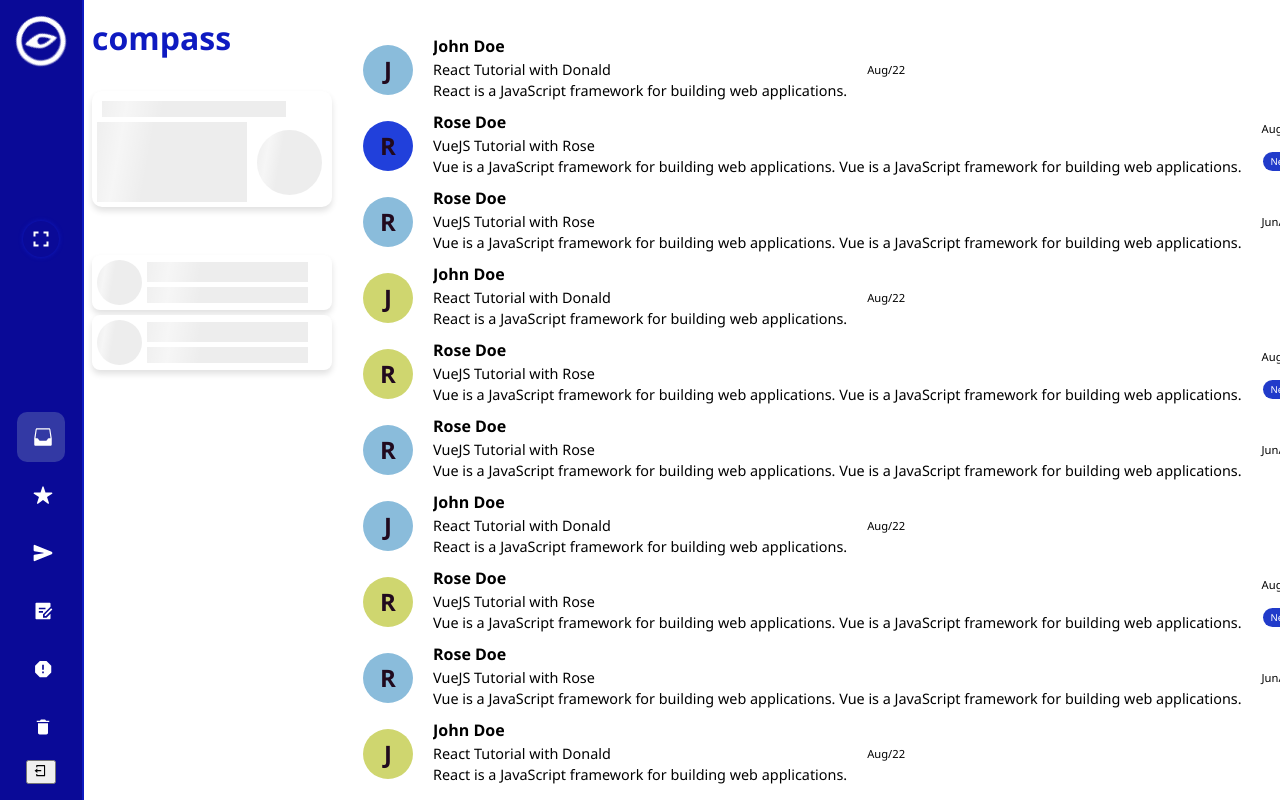
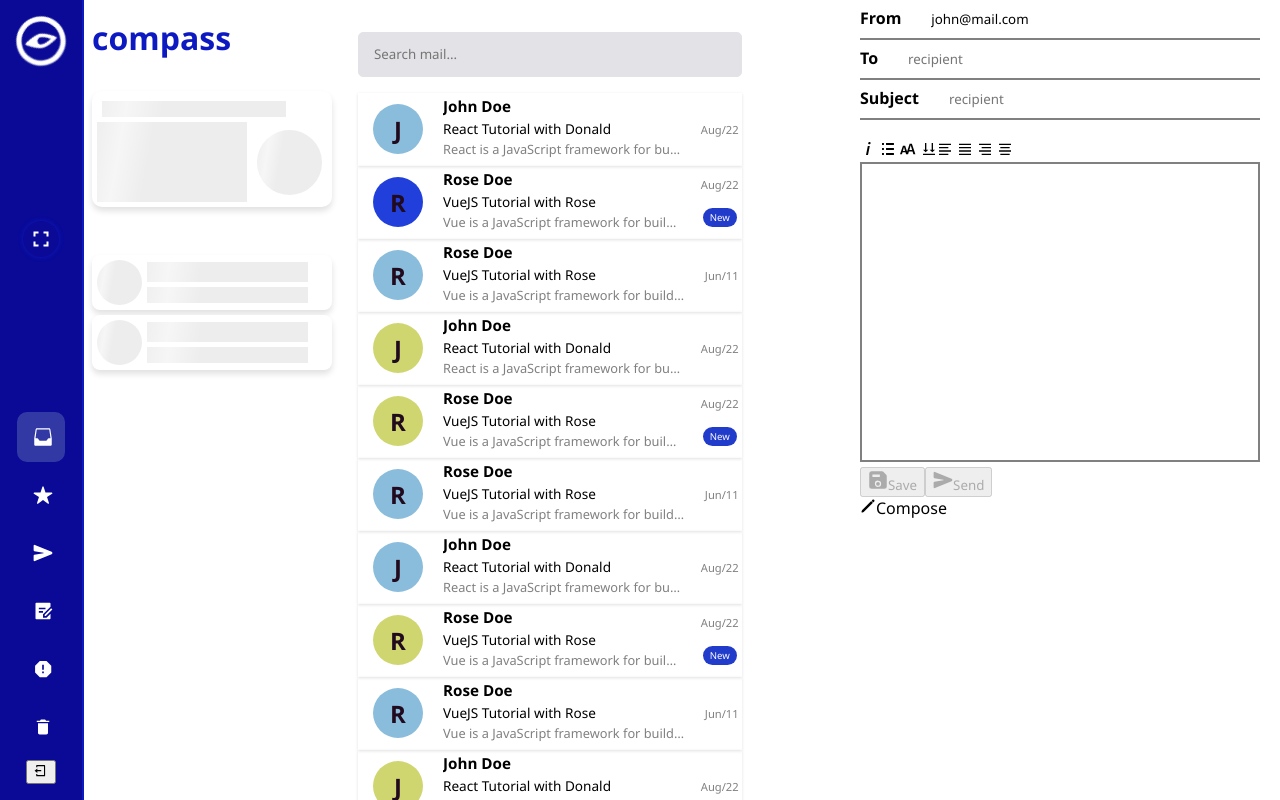
Before and after one commit to Xyzeebit/compass-mail-app, a React (Create React App) app in the folder client/: page /inbox in a window 1280 px wide. Built offline with nearby package versions, Linux system fonts and the light colour scheme.

Commit message:
creating compose component

```diff
--- a/client/src/App.css
+++ b/client/src/App.css
@@ -150,7 +150,8 @@ a {
 .p-all,
 .c-image,
 .c-name,
-.c-email {
+.c-email,
+.c-time {
   background-color: var(--loading-grey);
   background: linear-gradient(
     100deg,
@@ -224,3 +225,8 @@ a {
   width: 100%;
   min-height: 1rem;
 }
+.c-time {
+  width: 40px;
+  min-height: 50px;
+  margin-left: 5px;
+}
--- a/client/src/components/Compose.jsx
+++ b/client/src/components/Compose.jsx
@@ -1,12 +1,15 @@
 import { useState, useEffect } from 'react';
 import validator from 'email-validator';
 import { IoSave, IoSend } from 'react-icons/io5';
+import { IoPencil } from 'react-icons/io5';
+import { GoItalic, GoListUnordered, GoTextSize } from 'react-icons/go';
+import { RiAlignBottom, RiAlignCenter, RiAlignJustify, RiAlignRight, RiAlignLeft } from 'react-icons/ri';
 
 import '../styles/compose.css';
 
 export default function Compose({ user, contact, dispatch }) {
     const [body, setBody] = useState('');
-    const [subject, setSubject] = useState(user.to);
+    const [subject, setSubject] = useState('');
   const [to, setTo] = useState('');
   const [error, setError] = useState(true);
 
@@ -20,23 +23,33 @@ export default function Compose({ user, contact, dispatch }) {
 
       }
   }
+  const handleSubject = ({ target }) => {
+    setSubject(target.value);
+  }
 
     const handleBody = ({ target }) => {
         setBody(target.value);
     }
 
     useEffect(() => {
-      document.getElementsByClassName('nav-button')[0].classList.add('hide-mb');
-      document.getElementsByClassName('search-box')[0].classList.add('hide-mb');
-      document.querySelector('.contacts').classList.add('hide-mb');
+      // document.getElementsByClassName('nav-button')[0].classList.add('hide-mb');
+      // document.getElementsByClassName('search-box')[0].classList.add('hide-mb');
+      // document.querySelector('.contacts').classList.add('hide-mb');
     }, []);
 
     return (
-      <section className="compose-message">
-        <div>
+      <div className={`compose-container`}>
+        <div className="compose-message">
+          <div className="form-header">
             <label htmlFor="from">
               <span>From</span>
-            <input type="text" value={user.from.email} id="from" randomly readOnly />
+              <input
+                type="text"
+                value={"john@mail.com"}
+                id="from"
+                randomly
+                readOnly
+              />
             </label>
             <label htmlFor="to">
               <span>To</span>
@@ -48,8 +61,22 @@ export default function Compose({ user, contact, dispatch }) {
                 placeholder="recipient"
               />
             </label>
+            <label htmlFor="subject">
+              <span>Subject</span>
+              <input
+                type="email"
+                value={subject}
+                id="subject"
+                onChange={handleSubject}
+                placeholder="recipient"
+              />
+            </label>
           </div>
           <div className="compose-body">
+            <div>
+              <GoItalic /> <GoListUnordered /> <GoTextSize /> <RiAlignBottom />
+              <RiAlignLeft /> <RiAlignJustify /> <RiAlignRight /> <RiAlignCenter />
+            </div>
             <textarea value={body} onChange={handleBody} />
           </div>
           <div className="buttons">
@@ -62,6 +89,11 @@ export default function Compose({ user, contact, dispatch }) {
               <span>Send</span>
             </button>
           </div>
-      </section>
+        </div>
+        <div className={`compose-button`}>
+          <IoPencil />
+          <span>Compose</span>
+        </div>
+      </div>
     );
 }
--- a/client/src/components/List.jsx
+++ b/client/src/components/List.jsx
@@ -8,7 +8,7 @@ import EmptyList from './EmptyList';
 
 export default function List({ list, label, dispatch }) {
     return (
-        <>
+        <ul className="mail-list">
             {<Actions marked={() => {
                 return list.filter(i => i.isMarked === true )
             }} dispatch={dispatch} />}
@@ -24,7 +24,7 @@ export default function List({ list, label, dispatch }) {
                 );
             })) : ( <EmptyList text={label} /> )
         }
-        </>
+        </ul>
     )
 }
 
@@ -90,6 +90,3 @@ const Actions = ({ marked, dispatch }) => {
       </article>
     );
 }
-
-
-// export default memo(List);
--- a/client/src/components/Mail.jsx
+++ b/client/src/components/Mail.jsx
@@ -1,17 +1,60 @@
 import { useEffect, useReducer } from "react";
+import Compose from "./Compose";
 import Contacts from "./Contact-v2";
 import List from './List';
+import Searchbar from "./SearchBar";
 
-export default function Mail({ expand, user, list, label, dispatch }) {
+export default function Mail({ expand, loading, user, list, label, dispatch }) {
     return (
       <article
-        className={`container ${expand ? "expand-container" : "shrink-container"}`}
+        className={`container ${
+          expand ? "expand-container" : "shrink-container"
+        }`}
       >
         <Contacts user={user} />
-        <section className="mails">
-
-          <List list={list} label={label} dispatch={dispatch} />
-        </section>
+        <div className="mails">
+          <Searchbar dispatch={dispatch} />
+          {loading &&
+            <>
+              <ul className="mail-skeleton-list">
+                <li className="c-skeleton card">
+                  <div className="c-image" />
+                  <div className="c-group">
+                    <div className="c-name" />
+                    <div className="c-email" />
+                  </div>
+                  <div className="c-time" />
+                </li>
+                <li className="c-skeleton card">
+                  <div className="c-image" />
+                  <div className="c-group">
+                    <div className="c-name" />
+                    <div className="c-email" />
+                  </div>
+                  <div className="c-time" />
+                </li>
+                <li className="c-skeleton card">
+                  <div className="c-image" />
+                  <div className="c-group">
+                    <div className="c-name" />
+                    <div className="c-email" />
+                  </div>
+                  <div className="c-time" />
+                </li>
+                <li className="c-skeleton card">
+                  <div className="c-image" />
+                  <div className="c-group">
+                    <div className="c-name" />
+                    <div className="c-email" />
+                  </div>
+                  <div className="c-time" />
+                </li>
+              </ul>
+            </>
+          }
+          {loading === false && <List list={list} label={label} dispatch={dispatch} />}
+          <Compose />
+        </div>
       </article>
     );
 }
--- a/client/src/components/Message.jsx
+++ b/client/src/components/Message.jsx
@@ -5,7 +5,7 @@ import { Link } from "react-router-dom";
 export default function Message({ message, dispatch }) {
   const { id, type, sender, subject, body, time, isMarked, isNew } = message;
   return (
-    <article className="mail-item" title={subject}>
+    <li className="mail-item" title={subject}>
       <Icon id={id} type={type} isMarked={isMarked} sender={sender} dispatch={dispatch} />
       <Link to={"/" + type + "/" + id}>
         <div className="message-summary">
@@ -18,7 +18,7 @@ export default function Message({ message, dispatch }) {
           {isNew && <Badge label="New" />}
         </div>
       </Link>
-    </article>
+    </li>
   );
 }
 
--- /dev/null
+++ b/client/src/components/SearchBar.jsx
@@ -0,0 +1,17 @@
+import { useState } from "react";
+import { IoPerson } from "react-icons/io5";
+
+
+export default function Searchbar({ dispatch }) {
+    const [value, setValue] = useState('');
+    function handleSubmit(evt) {
+        evt.preventDefault();
+    }
+    return (
+        <div className="search-bar">
+            <form onSubmit={handleSubmit}>
+                <input type={'text'} value={value} onChange={() => setValue} placeholder="Search mail..." />
+            </form>
+        </div>
+    )
+}
--- a/client/src/pages/Inbox.jsx
+++ b/client/src/pages/Inbox.jsx
@@ -1,4 +1,4 @@
-import { useEffect, useReducer } from 'react';
+import { useState, useEffect, useReducer } from 'react';
 // import Paginator from '../components/Paginator';
 // import List from '../components/List';
 
@@ -9,15 +9,23 @@ import Mail from '../components/Mail';
 export default function Inbox() {
   const [state, dispatch] = useReducer(combineReducers, initState);
   const { sidebar, user, mails } = state;
+  const [loading, setLoading] = useState(true);
 
   useEffect(() => {
     dispatch({ type: 'FETCH_MAIL'});
   }, []);
 
+  useEffect(() => {
+    if(mails) {
+      setLoading(false);
+    }
+  }, [mails])
+
   return (
     <Layout sidebar={sidebar} dispatch={dispatch}>
       <Mail
         expand={sidebar.expand}
+        loading={loading}
         user={user}
         list={mails}
         label="Your have no messages in your inbox"
--- a/client/src/styles/compose.css
+++ b/client/src/styles/compose.css
@@ -1,100 +1,36 @@
-.compose-message {
-    /* width: 100%; */
-    /* height: 100vh; */
-    padding: 10px;
-    margin: 10px;
-    /* background-color: #b2d3d8; */
-    /* background-color: #f0e6e8; */
+.compose-container {
+    position: fixed;
+    right: 20px;
+    bottom: 0;
+    top: 0;
+    width: 400px;
 }
-@media screen and (min-width: 901px) {
-    .compose-message {
-        width: 50%;
-    }
+.compose-message label {
+    display: block;
+    border-bottom: 2px solid gray;
 }
-@media screen and (max-width: 900px) {
-    .compose-message {
-        width: 70%;
-    }
-}
-@media screen and (max-width: 600px) {
-    .compose-message {
-        min-width: 95vw;
-        min-height: 100%;
-    }
-    .hide-mb {
-        display: none !important;
-    }
+.form-header input {
+    border: none;
+    outline: none;
+    width: 80%;
+    padding: 10px 10px 10px 30px;
 }
 
-.compose-message label {
-    display: flex;
-    justify-content: flex-start;
-    align-items: center;
-    border-bottom: 1px solid #666;
-}
-
-.compose-message label span {
-    display: flex;
-    justify-content: center;
-    align-items: center;
-}
-
-.compose-message label input {
-    height: 45px;
-    width: 100%;
-    padding: 20px;
-    background: none;
+.form-header input:focus {
     border: none;
     outline: none;
 }
-.compose-message label input:focus {
-    outline: none;
-    background: none;
-}
-.compose-message label:focus {
-    background-color: #d1dfe1;
-}
+
 .compose-body {
-    margin: 20px 0 20px 0;
+    margin-top: 20px;
 }
 .compose-body textarea {
     resize: none;
     width: 100%;
-    height: 200px;
-    background: none;
-    font-size: 1rem;
-    padding: 10px;
-    line-height: 1.5;
+    height: 300px;
+    border: 2px solid gray;
 }
 .compose-body textarea:focus {
-    outline: none;
-    /* background: #d1dfe1; */
-    background: #d1dfe18e;
+    outline: 2px solid gray;
+    border: none;
 }
-
-.compose-message .buttons {
-    padding-top: 30px;
-    display: flex;
-    justify-content: space-around;
-    align-items: center;
-}
-.buttons button {
-    box-shadow: 0px 0px 5px #666;
-    outline: none;
-    border: none;
-    padding: 5px;
-    width: 100px;
-    height: 40px;
-    border-radius: 5px;
-    display: flex;
-    justify-content: space-around;
-    align-items: center;
-    font-weight: 500;
-}
-.buttons button:not(:disabled):hover {
-    background-color: #3535c9;
-    color: #fff;
-}
-.buttons button:hover path {
-    fill: #FFF;
-}
--- a/client/src/styles/layout.css
+++ b/client/src/styles/layout.css
@@ -71,7 +71,7 @@
 }
 
 .search-bar {
-    width: 60%;
+    width: 100%;
 }
 .search-bar form input {
     width: 100%;
@@ -118,7 +118,7 @@
     width: 16rem;
    /* background-color: #fff; */
     overflow-y: auto;
-    height: 100vh;
+    height: 100%;
 }
 
 @media screen and (max-width: 768px) {
--- a/client/src/styles/list.css
+++ b/client/src/styles/list.css
@@ -1,33 +1,33 @@
 .mails {
     padding: 2rem 0.5rem 2rem 0.5rem;
-    /* overflow-y: auto; */
+    overflow-y: auto;
     height: 100%;
-    width: 20rem;
+    /* background-color: gray; */
+    /* width: -webkit-fill-available; */
+    margin-left: 10px;
+    max-width: 400px;
+    min-width: 350px;
+}
+.mail-skeleton-list {
+    list-style-type: none;
+    padding-left: 0;
+}
+.mail-list {
+    list-style-type: none;
+    padding-left: 0;
 }
 .mail-item {
     display: flex;
-    justify-content: space-between;
+    justify-content: flex-start;
     align-items: center;
+    box-shadow: 0px 1px 3px rgba(0, 0, 0, .12);
+
+
 }
 
-section.list {
-    /* width: 60%;
-    padding: 50px; */
-}
-@media screen and (max-width: 900px) {
-    section.list {
-        width: auto;
-        padding: 20px 15px 50px 15px;
-    }
-}
-@media  screen and (max-width: 600px) {
-    section.list {
-        /* width: 90vw; */
-    }
-}
 
-.list article.mail-head {
-    padding: 2px;
+/* .list article.mail-item{ */
+    /* padding: 2px;
     width: 100%;
     display: flex;
     justify-content: center;
@@ -35,14 +35,14 @@ section.list {
     margin: 5px auto;
     border-radius: 10px;
     transition: all 150ms linear;
-    background-color: #f0e6e8;
+    background-color: #f0e6e8; */
     /* border-bottom: 2px solid #666; */
-}
-article.mail-head:hover {
+/* } */
+/* article.mail-head:hover { */
     /* border-top: 2px solid #f44336;
     border-bottom: 2px solid #f44336; */
-    box-shadow: 0px 0px 5px #000;
-}
+    /* box-shadow: 0px 0px 5px #000; */
+/* } */
 .icon {
     margin: 10px 15px 10px 15px;
     width: 50px;
@@ -92,18 +92,19 @@ article.mail-head:hover {
     display: flex;
     justify-content: space-between;
     align-items: center;
+    width: 77%;
 
 }
 .message-summary {
     overflow: hidden;
-    /* width: 500px; */
+    /* width: 400px; */
     text-overflow: ellipsis;
     white-space: nowrap;
     /* margin: 0 auto; */
 }
 @media screen and (max-width: 861px) {
     .message-summary {
-        width: 300px;
+        /* width: 300px; */
     }
     .time-and--badge {
         margin-left: 10px;
@@ -119,35 +120,36 @@ article.mail-head:hover {
         margin-right: 10px;
     }
 }
-@media screen and (max-width: 600px) {
+@media screen and (max-width: 768px) {
     .message-summary {
-        width: 50vw;
+        /* width: 50vw; */
     }
     .marked p {
         font-size: 0.9rem;
     }
 }
 .message-summary h2 {
-    font-size: 1rem;
-    font-weight: 600;
+    font-size: 0.95rem;
+    font-weight: 630;
 }
 .mail-item a .message-summary h2, h3, p {
     margin-block-start: 0.2rem;
     margin-block-end: 0.1rem;
 }
 .mail-item a .message-summary h3 {
-    font-size: 0.9rem;
+    font-size: 0.85rem;
     font-weight: 500;
     white-space: nowrap;
     text-overflow: ellipsis;
     overflow: hidden;
 }
 .message-summary p {
-    font-size: 0.9rem;
+    font-size: 0.8rem;
     white-space: nowrap;
     text-overflow: ellipsis;
     overflow: hidden;
     margin-block-start: 0.1rem;
+    color: gray;
 }
 .time-and--badge {
     display: flex;
@@ -160,6 +162,7 @@ article.mail-head:hover {
 .time {
     font-weight: 500;
     font-size: 0.7rem;
+    color: gray;
     display: block;
 }
 .badge {
```
Also changed, not shown: client/src/components/Userbar.jsx (deleted, +0 -45 lines). Lines whose indentation alone changed are shown as unchanged.
